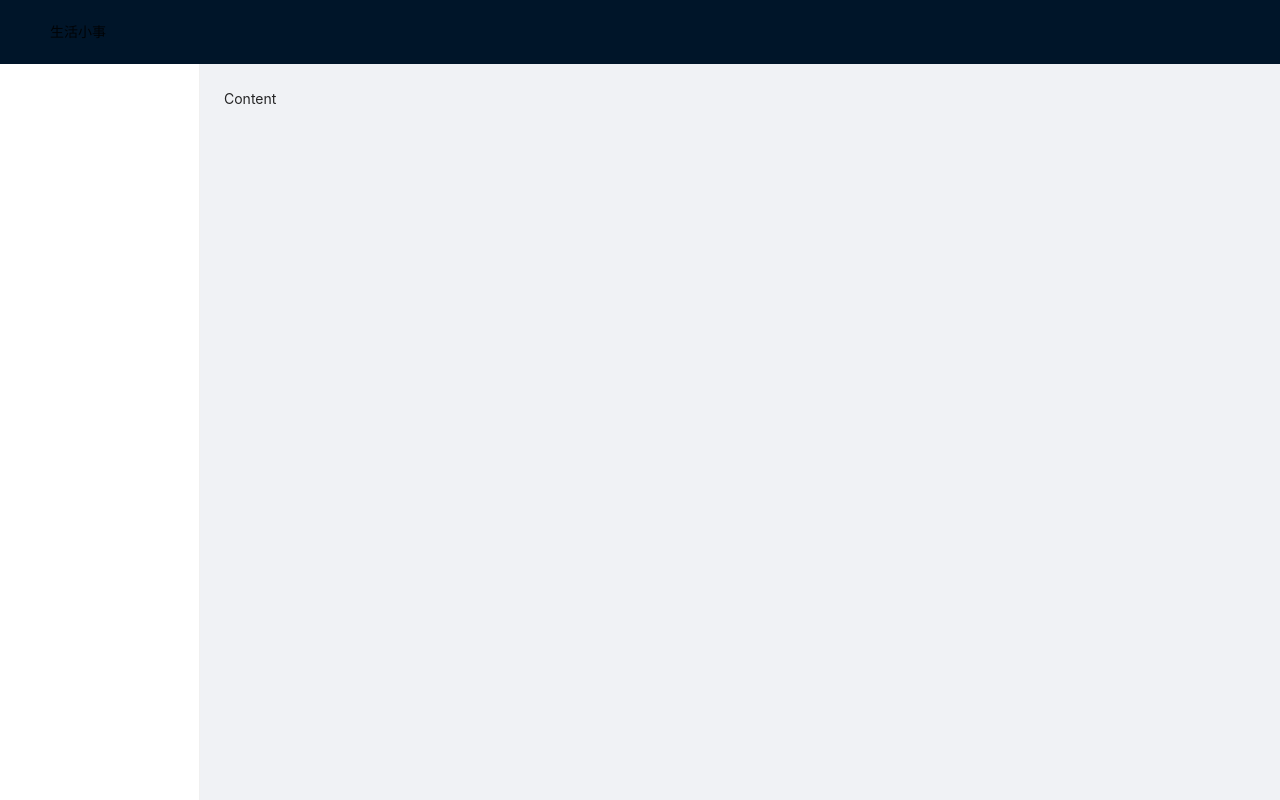
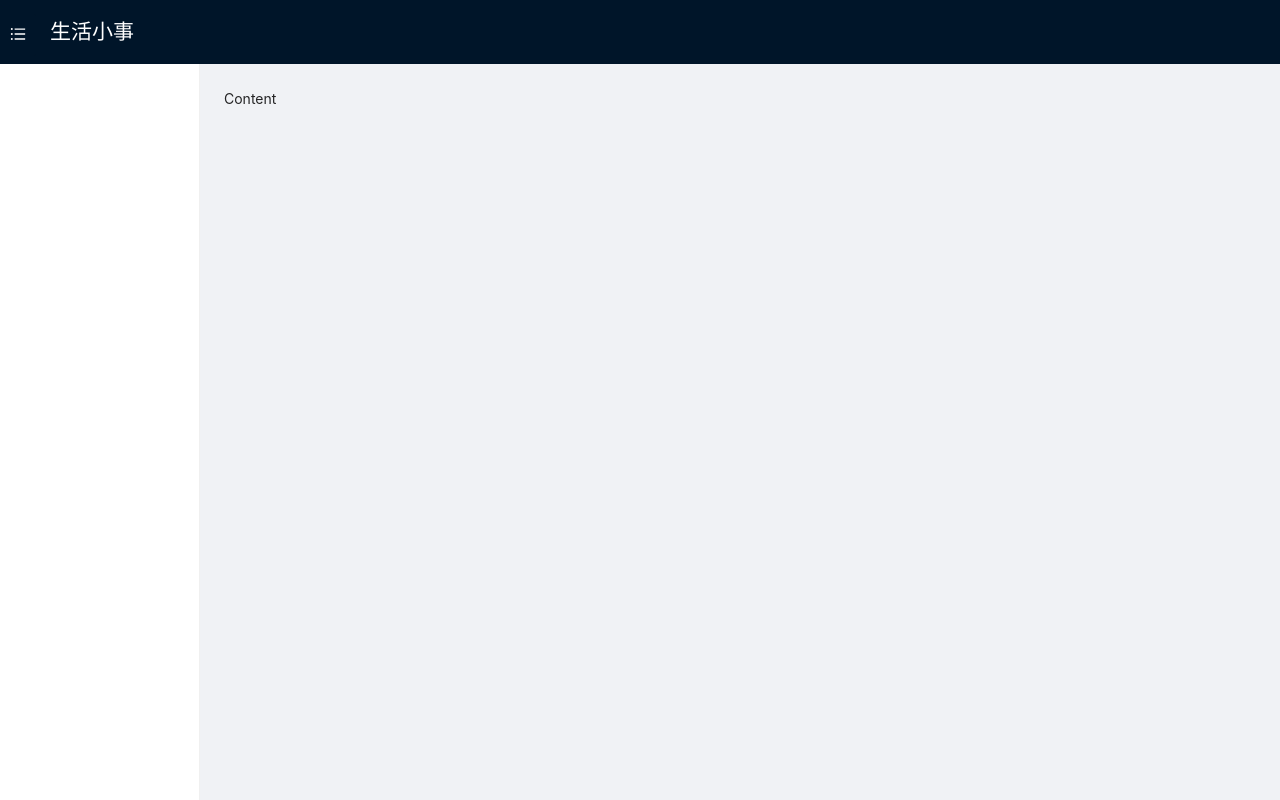
Before and after one commit to AbbyAbby33/life-essay, a React (Create React App) app: page / in a window 1280 px wide. Built offline with nearby package versions, Linux system fonts and the light colour scheme.

Commit message:
feat: 1.調整架構樣式 2.sider收和功能、過斷點自動收合

```diff
--- a/src/App.css
+++ b/src/App.css
@@ -1,40 +1,23 @@
 @import 'antd/dist/antd.css';
 
-.App {
-  text-align: center;
+/* 1.header */
+.le-header > h1 {
+  color: #fff;
 }
 
-.App-logo {
-  height: 40vmin;
-  pointer-events: none;
+/* 2.menu */
+.le-menu {
+  height: calc(100vh - 64px);
 }
 
-@media (prefers-reduced-motion: no-preference) {
-  .App-logo {
-    animation: App-logo-spin infinite 20s linear;
-  }
+.ant-layout-sider-zero-width-trigger {
+  top: -50px;
+  left: 0;
+  right: unset;
 }
 
-.App-header {
-  background-color: #282c34;
-  min-height: 100vh;
-  display: flex;
-  flex-direction: column;
-  align-items: center;
-  justify-content: center;
-  font-size: calc(10px + 2vmin);
-  color: white;
+/* 3.content */
+.le-main-content {
+  padding: 24px;
+  min-height: 280;
 }
-
-.App-link {
-  color: #61dafb;
-}
-
-@keyframes App-logo-spin {
-  from {
-    transform: rotate(0deg);
-  }
-  to {
-    transform: rotate(360deg);
-  }
-}
--- a/src/App.js
+++ b/src/App.js
@@ -8,16 +8,16 @@ export default class App extends Component {
   render() {
     return (
       <Layout>
-        <Header className="header">
-          <div>生活小事</div>
+        <Header className="le-header">
+          <h1>生活小事</h1>
         </Header>
         <Content>
           <Layout className="site-layout-background">
-            <Sider>
-              <Menu style={{ height: 'calc(100vh - 64px)' }}>
+            <Sider collapsible={true} collapsedWidth={0} breakpoint="lg">
+              <Menu className="le-menu">
               </Menu>
             </Sider>
-            <Content style={{ padding: '24px', minHeight: 280 }}>Content</Content>
+            <Content className="le-main-content">Content</Content>
           </Layout>
         </Content>
       </Layout>
```
